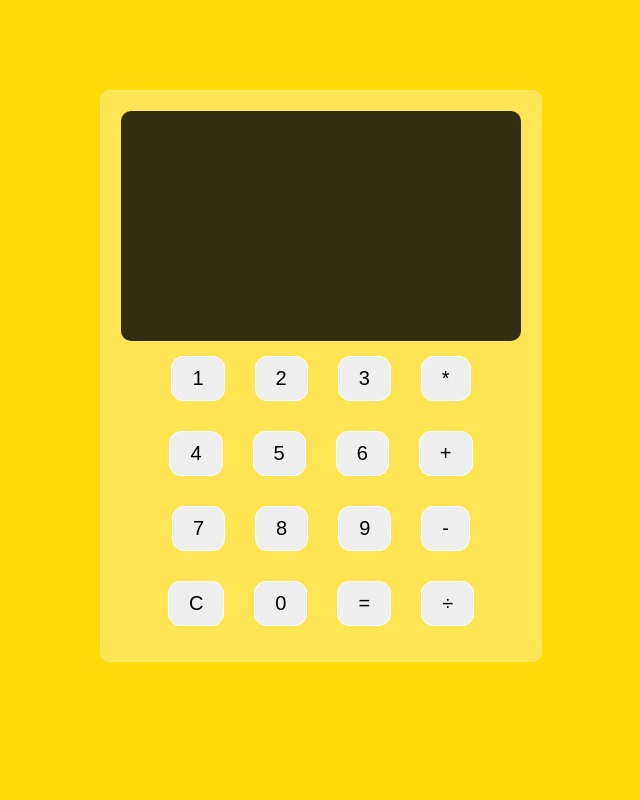
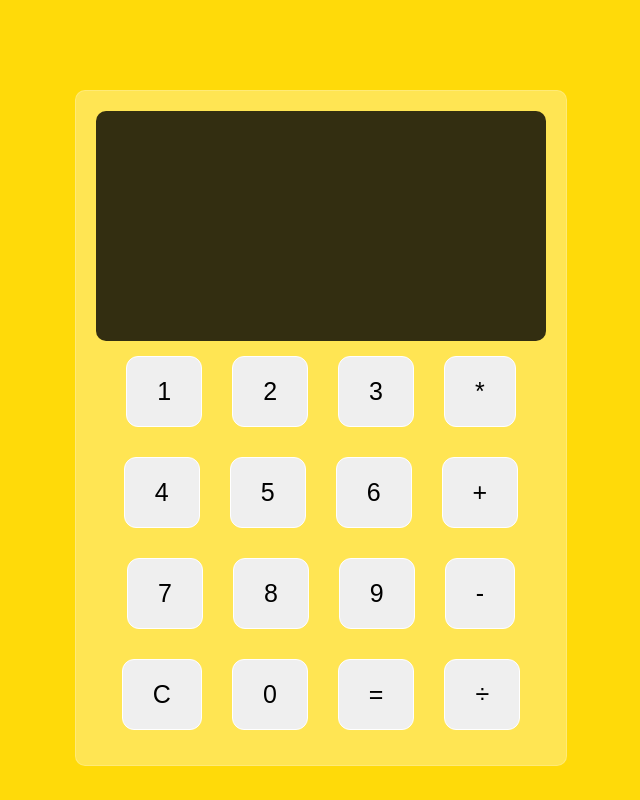
Before and after one commit to jennymag/calculator, a plain HTML site: page index.html in a window 1280 px wide. Shown: the whole page, without its empty margins (319-959 px from the left). Drawn offline with Linux system fonts and the light colour scheme.

Commit message:
Fix size

```diff
--- a/style.css
+++ b/style.css
@@ -19,7 +19,7 @@ body {
   border: 1px solid rgba(255, 255, 255, 0.2);
   padding: 20px;
   background-color: rgba(255, 255, 255, 0.3);
-  max-width: 400px;
+  max-width: 450px;
   min-height: 500px;
   border-radius: 10px;
 }
@@ -52,8 +52,8 @@ p {
 }
 
 button {
-  padding: 10px 20px 10px 20px;
-  font-size: 20px;
+  padding: 20px 30px 20px 30px;
+  font-size: 25px;
   margin: 15px;
   color: black;
   border: 1px solid white;
```
